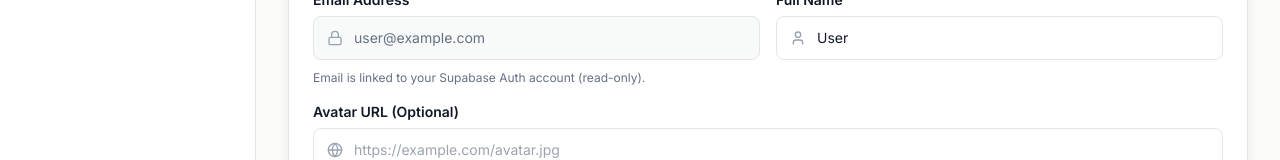
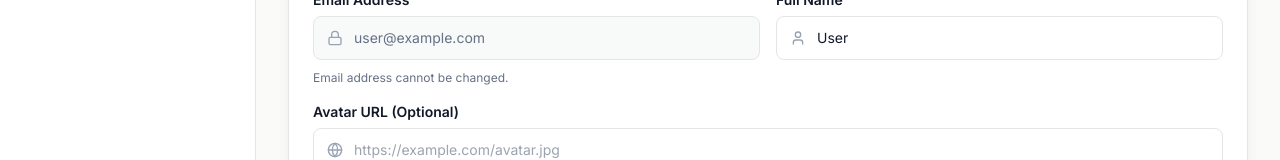
Before and after one commit to Sagar-Datkhile/CarbonCoach-AI, a Next.js app: page /profile in a window 1280 px wide. Shown: the part 385-545 px from the top of the page. Built offline with nearby package versions, Linux system fonts and the light colour scheme; no server answers.

Commit message:
feat: update account deactivation and permanent deletion components

```diff
--- a/src/components/profile/ProfileForms.tsx
+++ b/src/components/profile/ProfileForms.tsx
@@ -140,7 +140,7 @@ export function ProfileForms({ profile, household }: ProfileFormsProps) {
                   value={profile.email}
                   disabled
                   leftIcon={<Lock className="w-4 h-4 text-[#98A2B3]" />}
-                  helperText="Email is linked to your Supabase Auth account (read-only)."
+                  helperText="Email address cannot be changed."
                 />
 
                 <Input
--- a/src/components/settings/DeleteAccountModal.tsx
+++ b/src/components/settings/DeleteAccountModal.tsx
@@ -212,9 +212,8 @@ export function DeleteAccountModal({
                     </span>
                   </div>
                   <p className="text-xs text-[#667085] dark:text-[#9CA3AF] leading-relaxed max-w-sm">
-                    Sign out and deactivate access. Your account data remains
-                    stored and can be handled according to existing account
-                    recovery policies.
+                    Your account data remains stored and can be handled
+                    according to existing account recovery policies.
                   </p>
                 </div>
                 <Button
```
